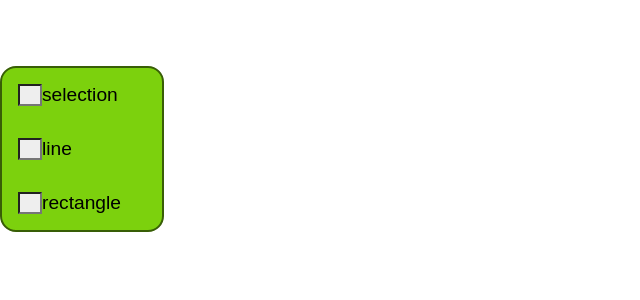
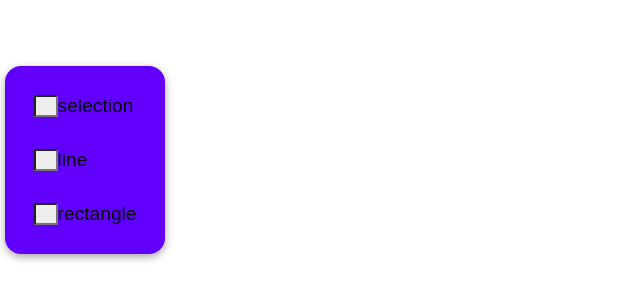
Before and after one commit to eakarr/draWMe-reactjs, a React (Create React App) app: page / in a window 1280 px wide. Shown: the part 334-634 px from the top of the page, without its empty margins (0-640 px from the left). Built offline with nearby package versions, Linux system fonts and the light colour scheme.

Commit message:
Small modifications

```diff
--- a/src/components/Canvas.scss
+++ b/src/components/Canvas.scss
@@ -1,8 +1,10 @@
 .container-buttons {
   position: fixed;
-  width: 10rem;
-  background-color: rgb(124, 209, 13);
-  border: 2px solid  rgb(56, 94, 6) ;
+  padding: 0.8rem;
+  background-color: #6100FF;
+  border: none ;
+  box-shadow: rgba(0, 0, 0, 0.35) 0px 3px 8px;
   border-radius: 1rem;
-  top: 50%
+  top: 50%;
+  left: 0.3rem
 }
```
